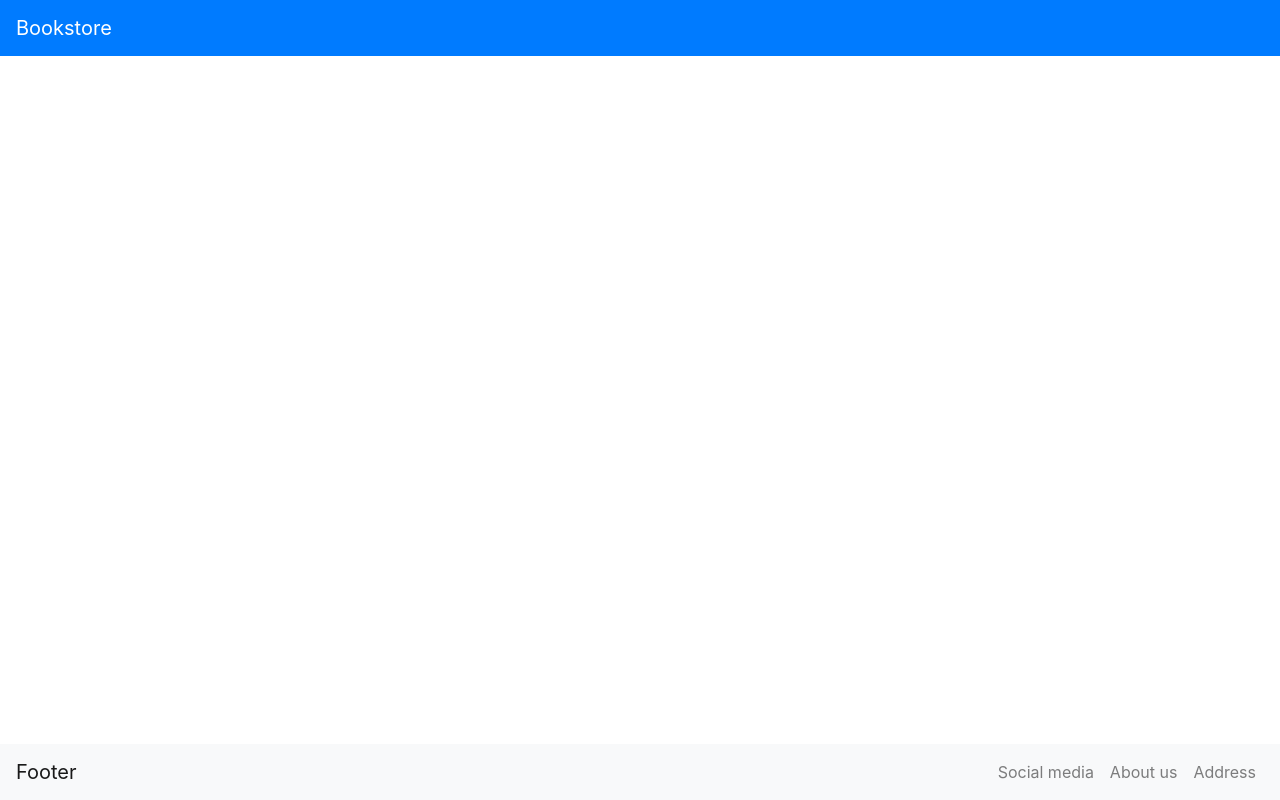
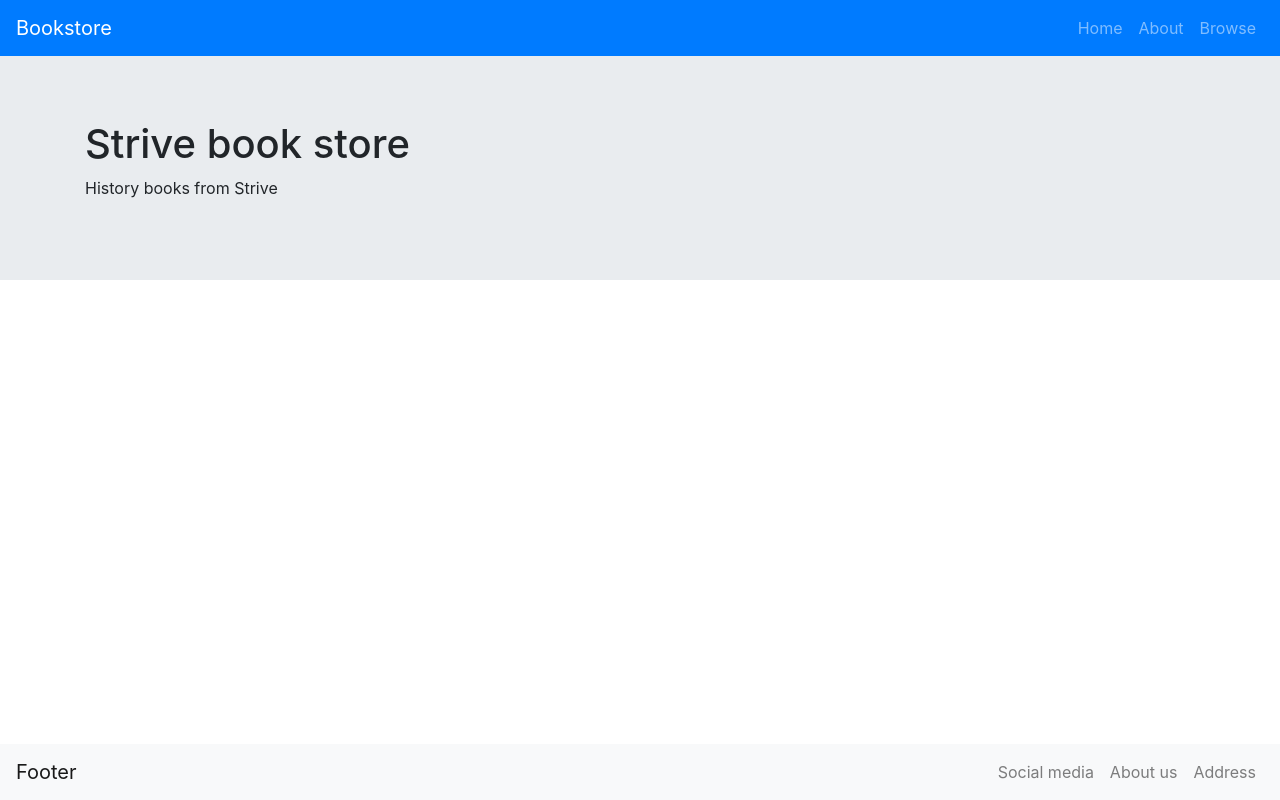
Before and after one commit to guillermoFragachan/Module4-strive, a React (Create React App) app in the folder D2-boostrap-setState/: page / in a window 1280 px wide. Built offline with nearby package versions, Linux system fonts and the light colour scheme.

Commit message:
add files

```diff
--- a/D2-boostrap-setState/src/App.js
+++ b/D2-boostrap-setState/src/App.js
@@ -3,12 +3,19 @@ import './App.css'
 import 'bootstrap/dist/css/bootstrap.min.css'
 import MyNavbar from './components/MyNavbar'
 import MyFooter from './components/MyFooter'
+import MyJumbotron from './components/Jumbotron'
+import LatestRelease from './components/LatestRelease'
+
+
 
 function App() {
 
   return (
     <div>
       <MyNavbar name="Bookstore" />
+      <MyJumbotron title='Strive book store' subtitle='History books from Strive'/>
+      <LatestRelease/>
+
       <MyFooter name='Footer'/>
     </div>
   )
--- /dev/null
+++ b/D2-boostrap-setState/src/components/Jumbotron.jsx
@@ -0,0 +1,17 @@
+import  Jumbotron  from 'react-bootstrap/Jumbotron'
+import  Container  from 'react-bootstrap/Container'
+
+
+const MyJumbotron = (props) =>(
+<Jumbotron fluid>
+  <Container>
+    <h1>{props.title}</h1>
+    <p>
+     {props.subtitle}
+    </p>
+  </Container>
+</Jumbotron>
+)
+
+
+export default MyJumbotron
--- /dev/null
+++ b/D2-boostrap-setState/src/components/LatestRelease.jsx
@@ -0,0 +1,24 @@
+import Container from 'react-bootstrap/Container'
+import Row from 'react-bootstrap/Row'
+import Col from 'react-bootstrap/Col'
+import HistoryBooks from '../data/history.json'
+
+const LatestRelease = (props) =>(
+    <Container>
+        <Row>
+        <Col>
+
+
+
+        </Col>
+        </Row>
+    </Container>
+
+)
+
+
+
+
+
+
+export default LatestRelease
--- a/D2-boostrap-setState/src/components/MyNavbar.jsx
+++ b/D2-boostrap-setState/src/components/MyNavbar.jsx
@@ -6,7 +6,11 @@ const MyNavbar = (props) => (
         <Navbar.Brand href="#home">{props.name}</Navbar.Brand>
         <Navbar.Toggle aria-controls="responsive-navbar-nav" />
         <Navbar.Collapse id="responsive-navbar-nav">
-
+        <Nav className="ml-auto">
+                <Nav.Link href="#">Home</Nav.Link>
+                <Nav.Link href="#">About</Nav.Link>
+                <Nav.Link href="#">Browse</Nav.Link>
+            </Nav>
         </Navbar.Collapse>
     </Navbar>
 )
```
Also changed, not shown: D2-boostrap-setState/src/data/fantasy.json (renamed from D2-boostrap-setState/public/data/fantasy.json), D2-boostrap-setState/src/data/history.json (renamed from D2-boostrap-setState/public/data/history.json), D2-boostrap-setState/src/data/horror.json (renamed from D2-boostrap-setState/public/data/horror.json), D2-boostrap-setState/src/data/romance.json (renamed from D2-boostrap-setState/public/data/romance.json), D2-boostrap-setState/src/data/scifi.json (renamed from D2-boostrap-setState/public/data/scifi.json).
